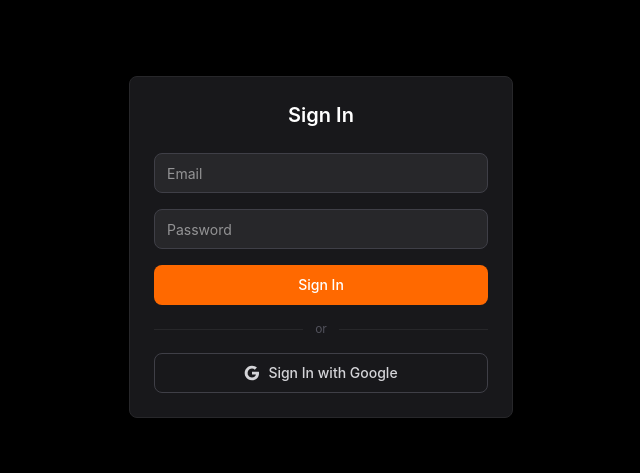
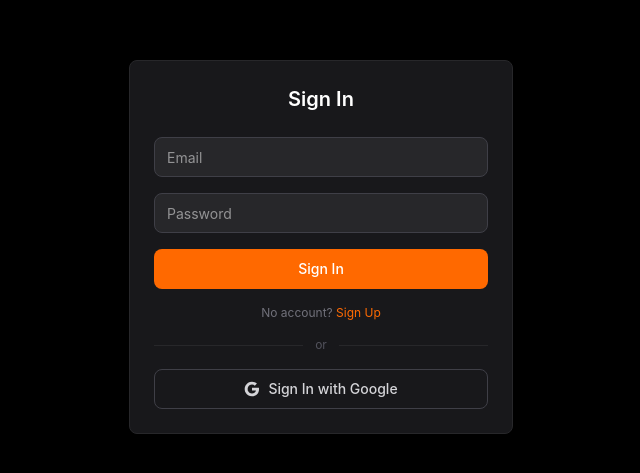
Before and after one commit to CRACKnGUY/teacher-alarm-system, a Next.js app: page /login in a window 1280 px wide. Shown: the part 153-626 px from the top of the page, without its empty margins (319-959 px from the left). Built offline with nearby package versions, Linux system fonts and the light colour scheme; no server answers.

Commit message:
Add sign up mode to login page with toggle

```diff
--- a/src/app/login/page.tsx
+++ b/src/app/login/page.tsx
@@ -5,6 +5,7 @@ import { useRouter } from 'next/navigation'
 import { createClient } from '@/lib/supabase/client'
 
 export default function LoginPage() {
+  const [mode, setMode] = useState<'signin' | 'signup'>('signin')
   const [email, setEmail] = useState('')
   const [password, setPassword] = useState('')
   const [error, setError] = useState('')
@@ -12,19 +13,28 @@ export default function LoginPage() {
   const router = useRouter()
   const supabase = createClient()
 
-  async function signInWithEmail(e: React.FormEvent) {
+  async function handleSubmit(e: React.FormEvent) {
     e.preventDefault()
     setError('')
     setLoading(true)
 
+    if (mode === 'signup') {
+      const { error } = await supabase.auth.signUp({ email, password })
+      setLoading(false)
+      if (error) {
+        setError(error.message)
+      } else {
+        setError('Check your email for the confirmation link.')
+      }
+    } else {
       const { error } = await supabase.auth.signInWithPassword({ email, password })
       setLoading(false)
-
       if (error) {
         setError(error.message)
       } else {
         router.push('/dashboard')
         router.refresh()
+      }
     }
   }
 
@@ -39,9 +49,11 @@ export default function LoginPage() {
   return (
     <div className="min-h-screen flex items-center justify-center bg-black px-4">
       <div className="w-full max-w-sm rounded-lg border border-zinc-800 bg-zinc-900 p-6">
-        <h1 className="text-xl font-semibold text-white text-center mb-6">Sign In</h1>
+        <h1 className="text-xl font-semibold text-white text-center mb-6">
+          {mode === 'signin' ? 'Sign In' : 'Sign Up'}
+        </h1>
 
-        <form onSubmit={signInWithEmail} className="space-y-4">
+        <form onSubmit={handleSubmit} className="space-y-4">
           <input
             className="h-10 w-full rounded-lg border border-zinc-700 bg-zinc-800 px-3 text-sm text-white outline-none focus:border-orange-500"
             type="email"
@@ -64,9 +76,37 @@ export default function LoginPage() {
             disabled={loading}
             className="h-10 w-full rounded-lg bg-orange-500 text-sm font-medium text-white hover:bg-orange-600 transition-colors disabled:opacity-50 cursor-pointer"
           >
-            {loading ? 'Signing in...' : 'Sign In'}
+            {loading
+              ? 'Please wait...'
+              : mode === 'signin'
+                ? 'Sign In'
+                : 'Sign Up'}
           </button>
         </form>
+
+        <p className="text-xs text-zinc-500 text-center mt-4">
+          {mode === 'signin' ? (
+            <>
+              No account?{' '}
+              <button
+                onClick={() => { setMode('signup'); setError('') }}
+                className="text-orange-500 hover:underline cursor-pointer"
+              >
+                Sign Up
+              </button>
+            </>
+          ) : (
+            <>
+              Already have an account?{' '}
+              <button
+                onClick={() => { setMode('signin'); setError('') }}
+                className="text-orange-500 hover:underline cursor-pointer"
+              >
+                Sign In
+              </button>
+            </>
+          )}
+        </p>
 
         <div className="flex items-center gap-3 my-4">
           <div className="flex-1 h-px bg-zinc-800" />
@@ -84,7 +124,7 @@ export default function LoginPage() {
             <path fill="currentColor" d="M5.84 14.09c-.22-.66-.35-1.36-.35-2.09s.13-1.43.35-2.09V7.07H2.18C1.43 8.55 1 10.22 1 12s.43 3.45 1.18 4.93l2.85-2.22.81-.62z" />
             <path fill="currentColor" d="M12 5.38c1.62 0 3.06.56 4.21 1.64l3.15-3.15C17.45 2.09 14.97 1 12 1 7.7 1 3.99 3.47 2.18 7.07l3.66 2.84c.87-2.6 3.3-4.53 6.16-4.53z" />
           </svg>
-          Sign In with Google
+          {mode === 'signin' ? 'Sign In' : 'Sign Up'} with Google
         </button>
       </div>
     </div>
```
Lines whose indentation alone changed are shown as unchanged.
